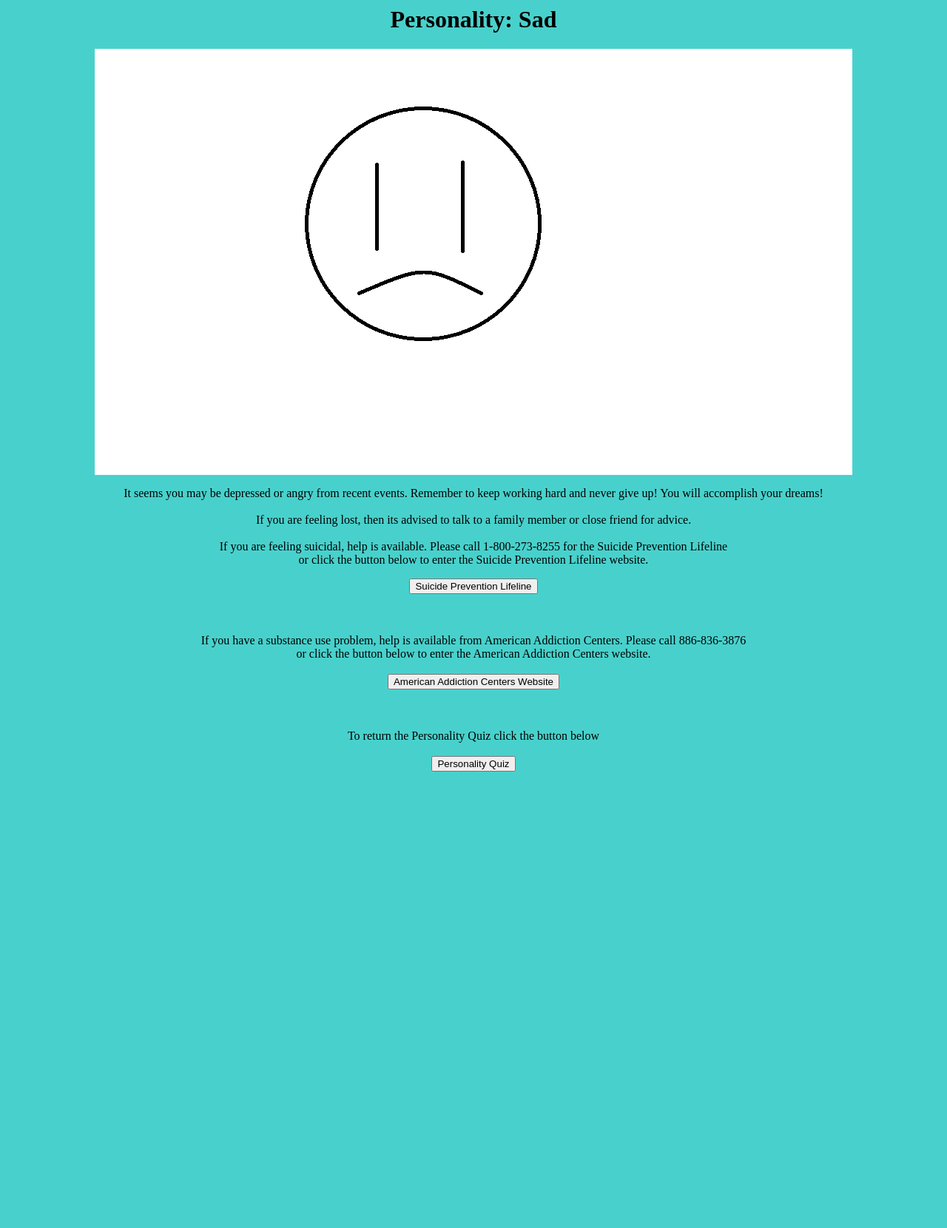
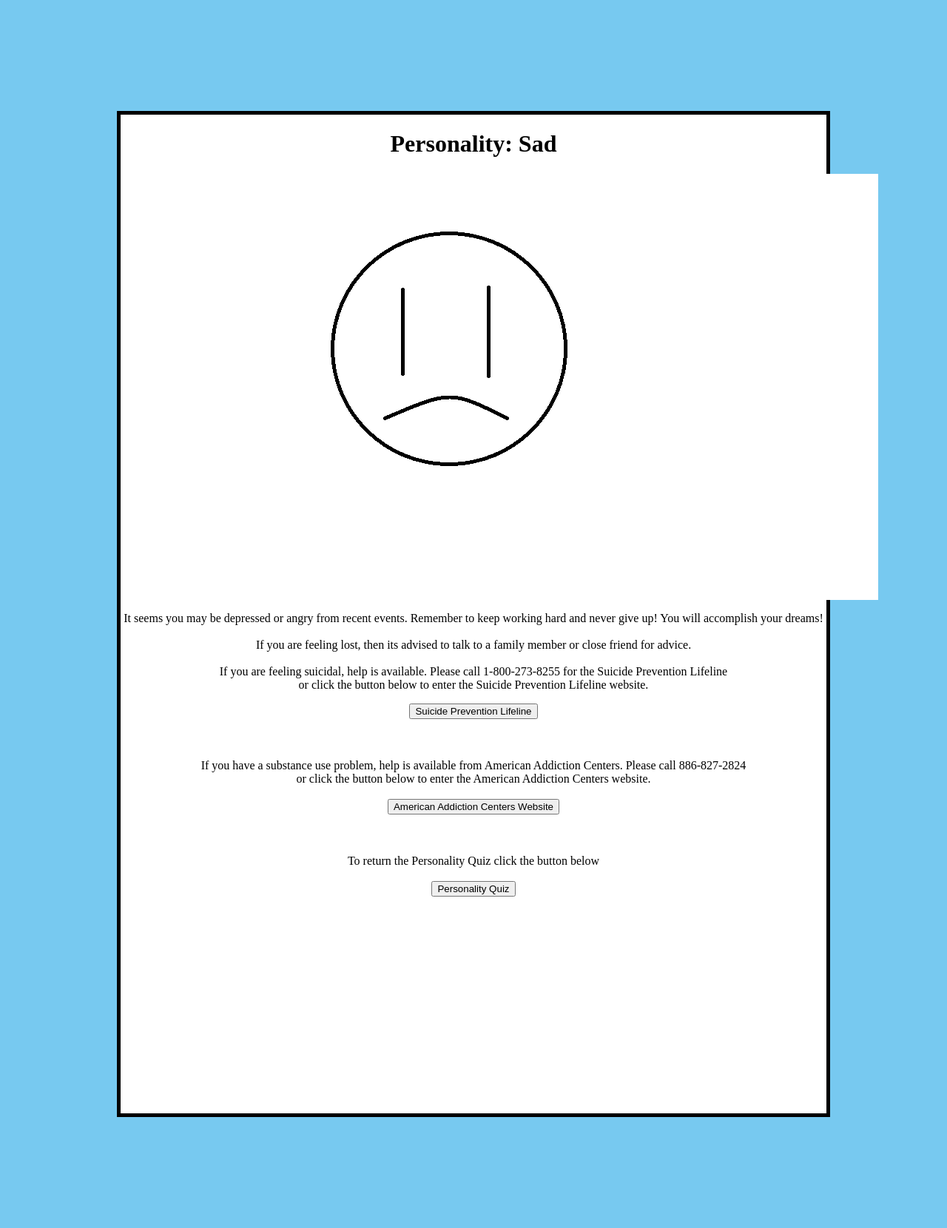
Before and after one commit to AndrewDass1/Personality-Assessment, a Flask app: page /Sad.html in a window 1280 px wide. Shown: the whole page at 74% size. Before the commit the page ends 1043 px from the top, so only its background shows below. Run offline with Flask 2, Linux system fonts and the light colour scheme.

Commit message:
Update Sad.html

```diff
--- a/templates/Sad.html
+++ b/templates/Sad.html
@@ -1,16 +1,25 @@
 <html>
 
-    <h1> Personality: Sad </h1>
+    <style>
+        body {text-align: center;}
 
-    <img src="home/andrew/Documents/Projects/suicidepre/templates/sadface.png">
+        body {
+            background-color: #77c9f0;
+        }
+        div {
+            height: 1350px;
+            margin: 150px;
+            border: 5px solid;
+            background-color: #FFFFFF;
+        }
+    </style>
 
-    <style>
-    body {text-align: center;}
+    <div>
 
-    body{
-    background-color:mediumturquoise
-    }
-    </style>
+        <h1> Personality: Sad </h1>
+
+        <img src="home/andrew/Documents/Projects/suicidepre/templates/sadface.png">
+
 
     <p>
         It seems you may be depressed or angry from recent events. Remember to keep working hard and never give up! You will accomplish your dreams!
@@ -24,34 +33,21 @@
     </p>
 
 
-
-    <button onclick="suicide_website()">Suicide Prevention Lifeline</button>
-
-    <script type= "text/javascript">
-        function suicide_website(){
-            location.replace("https://suicidepreventionlifeline.org/")
-        }
-    </script>
+    <button class="btn btn-success" onclick=" window.open('https://suicidepreventionlifeline.org/','_blank')"> Suicide Prevention Lifeline</button>
 
     <br>
     <br>
     <br>
     <br>
 
-    If you have a substance use problem, help is available from American Addiction Centers. Please call 886-836-3876 <br>
+    If you have a substance use problem, help is available from American Addiction Centers. Please call 886-827-2824 <br>
     or click the button below to enter the American Addiction Centers website.
     <br>
     <br>
 
-    <button onclick="addiction()">American Addiction Centers Website</button>
+    <button class="btn btn-success" onclick=" window.open('https://americanaddictioncenters.org/','_blank')"> American Addiction Centers Website</button>
+
     <br>
-
-    <script type= "text/javascript">
-        function addiction(){
-            location.replace("https://americanaddictioncenters.org/")
-        }
-    </script>
-
     <br>
     <br>
     <br>
@@ -68,4 +64,7 @@
     }
     </script>
 
+    </div>
+
+
 </html>
```
